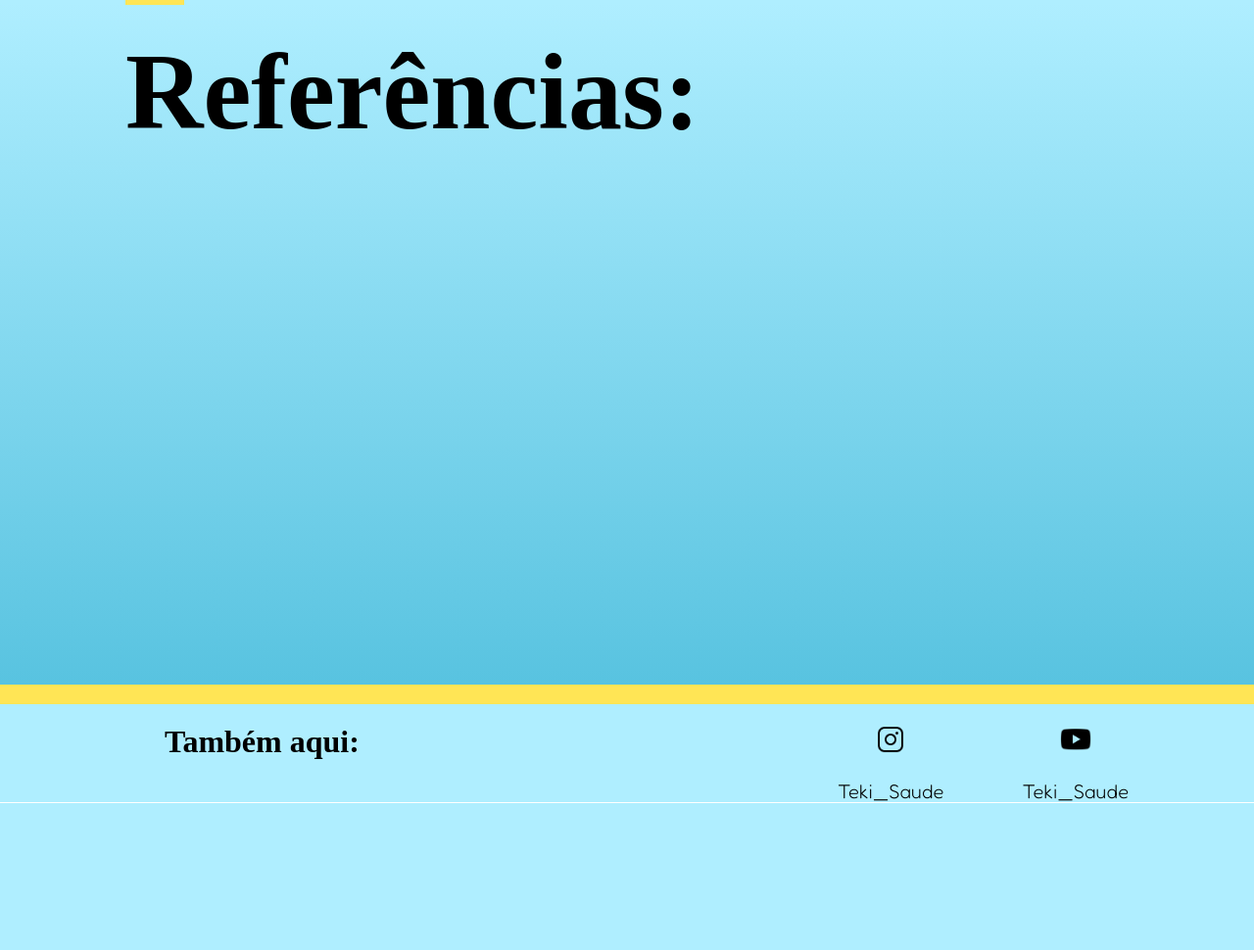
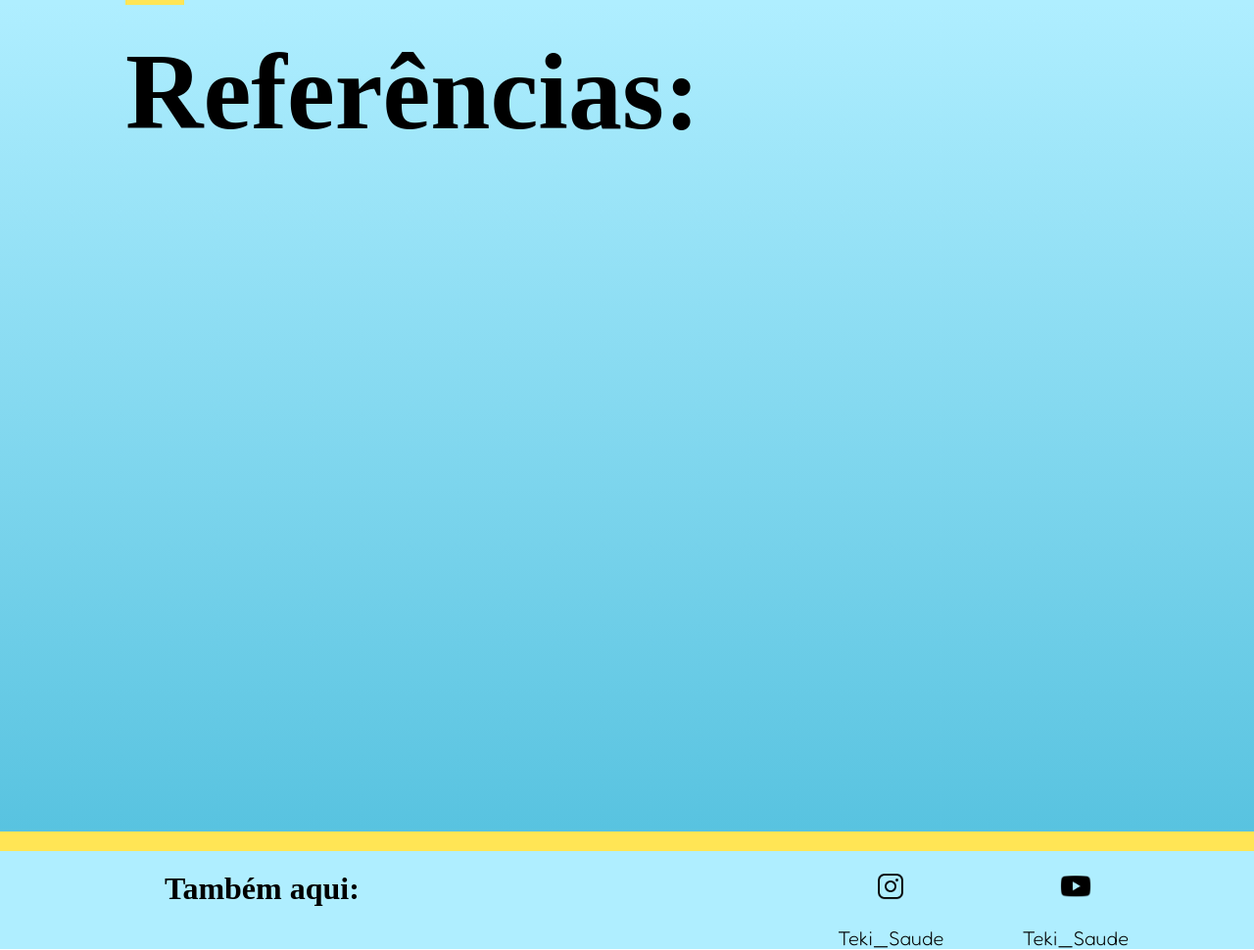
Before and after one commit to Luca-Henrique-Tavares/teki-saude, a Node server app: page /padrao/1 in a window 1280 px wide. Shown: the part 4901-5871 px from the top of the page at 98% size. Before the commit the page ends 5721 px from the top, so only its background shows below. Run offline with Node 20, Linux system fonts and the light colour scheme; some libraries are stand-ins or nearby versions; some web fonts are replaced.

Commit message:
mudança espaço para referências
Css alteração

```diff
--- a/public/css/styles.css
+++ b/public/css/styles.css
@@ -611,7 +611,7 @@
 }
 .mat_container3{
     background: linear-gradient(180deg, #AFEEFF 0.45%, #58C3E0 100%);
-    height: 700px;
+    height: 850px;
 }
 .mat_ref_txt{
     margin-top: 2%;
```
